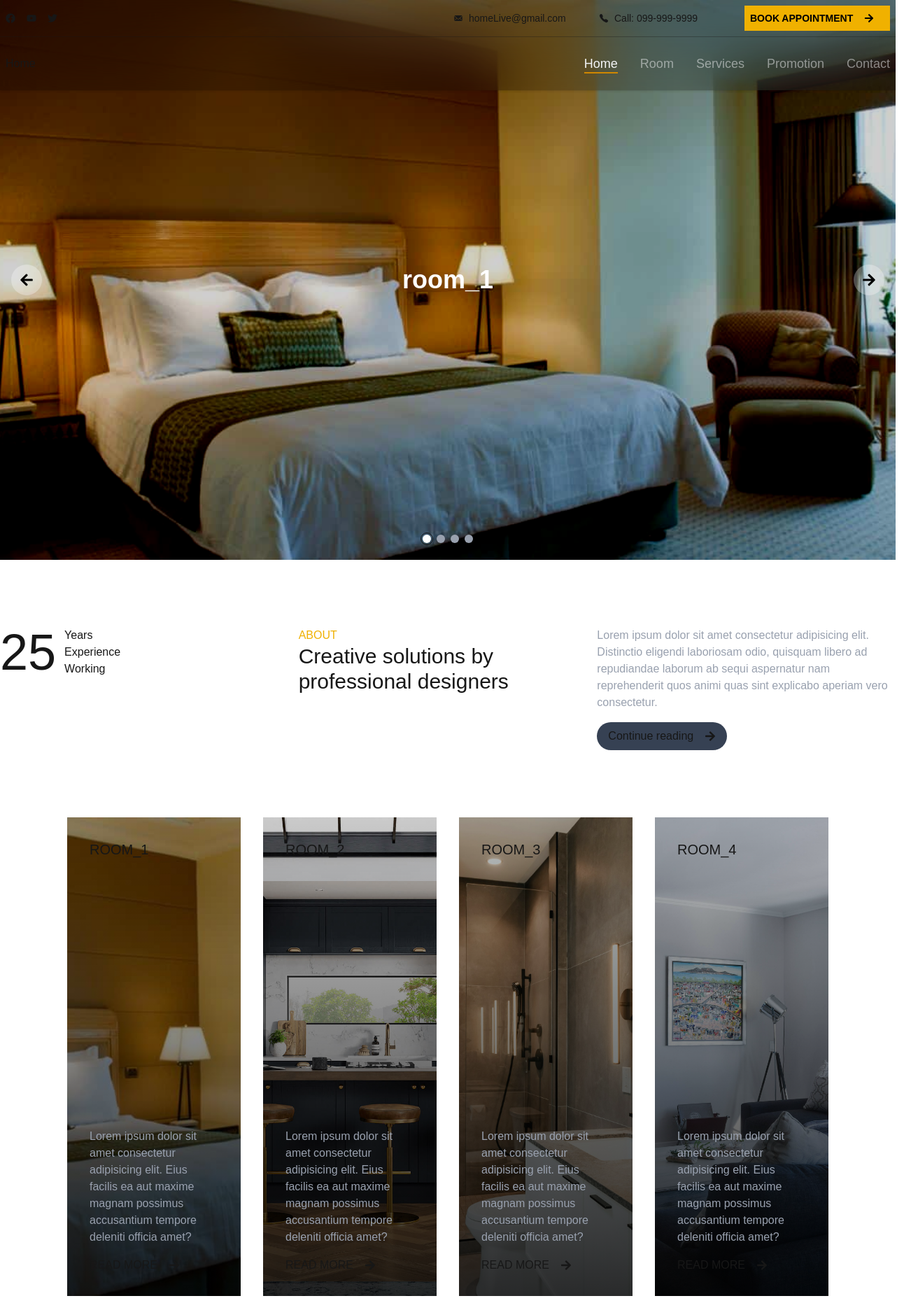
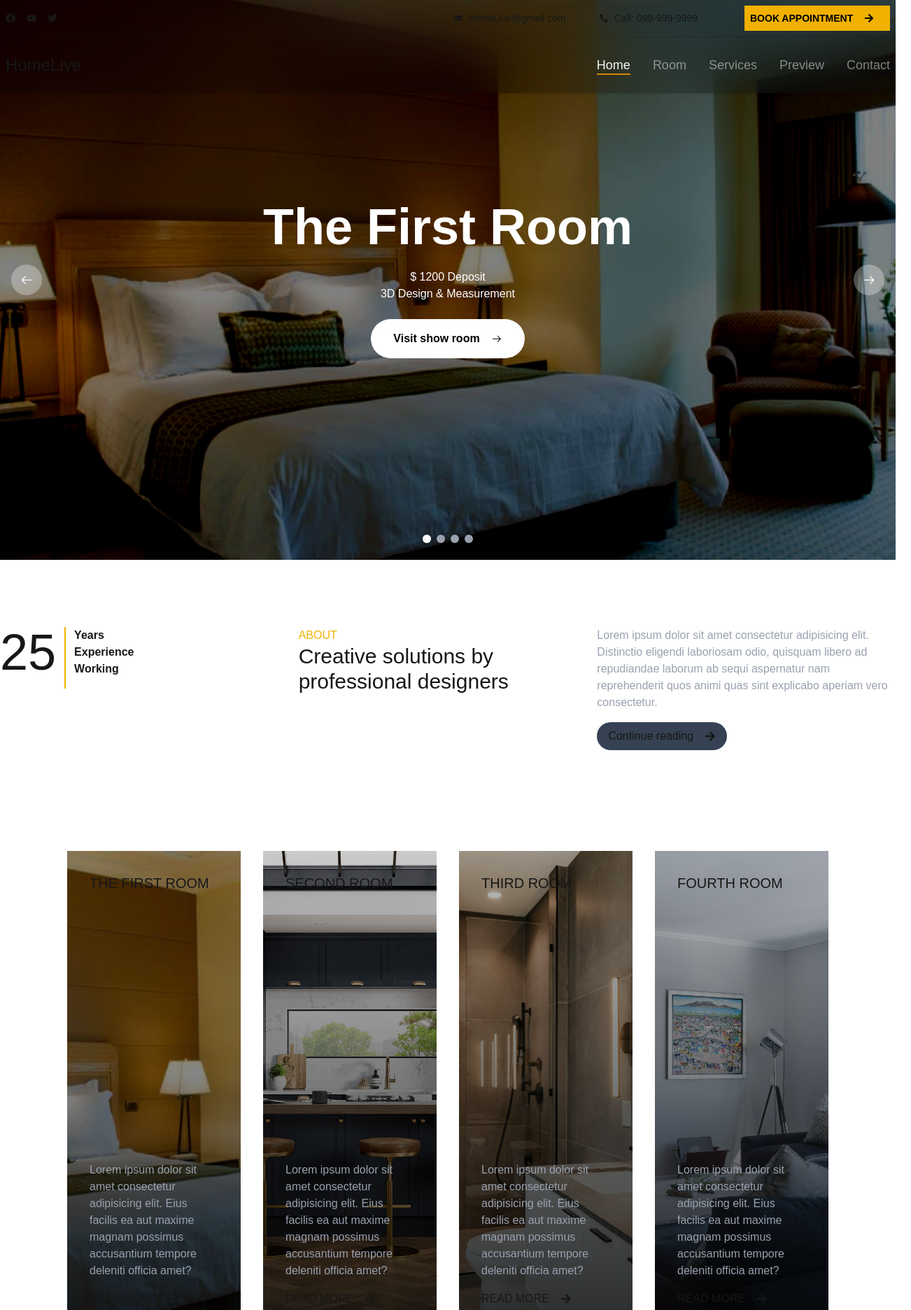
Before and after one commit to grillpork/ecom-rooms, a Next.js app: page / in a window 1280 px wide. Shown: the top 1872 px of the page at 70% size, 1302 px wide, since content can reach past the window. Built offline with nearby package versions, Linux system fonts and the light colour scheme; a web font is replaced by a local one.

Commit message:
update v-2

```diff
--- a/package.json
+++ b/package.json
@@ -9,6 +9,7 @@
     "lint": "next lint"
   },
   "dependencies": {
+    "aos": "^2.3.4",
     "embla-carousel-react": "^8.6.0",
     "next": "15.3.1",
     "react": "^19.0.0",
@@ -18,6 +19,7 @@
   "devDependencies": {
     "@eslint/eslintrc": "^3",
     "@tailwindcss/postcss": "^4",
+    "@types/aos": "^3.0.7",
     "@types/node": "^20",
     "@types/react": "^19",
     "@types/react-dom": "^19",
--- a/src/app/components/Footer.tsx
+++ b/src/app/components/Footer.tsx
@@ -1,57 +1,96 @@
 import Link from "next/link";
 import { BsChat } from "react-icons/bs";
+import { FaFacebook, FaYoutube } from "react-icons/fa";
+import { IoIosMail } from "react-icons/io";
+
 
 export default function Footer() {
     return (
-        <footer className=" h-screen w-full bg-no-repeat bg-center bg-cover grid grid-rows-2" style={{backgroundImage: 'linear-gradient(rgba(0,0,0,0.5), rgba(0,0,0,0.8)), url(/room_1.jpg) '}}>
+        <footer id="contact" className=" h-screen w-full bg-no-repeat bg-center bg-cover grid grid-rows-2" style={{ backgroundImage: 'linear-gradient(rgba(0,0,0,0.5), rgba(0,0,0,0.8)), url(/room_1.jpg) ' }}>
             <section className=" flex justify-center items-center border-b-1">
                 <div className="text-center space-y-6">
                     <h1 className=" uppercase text-yellow-500 font-bold">you dream it, we design it</h1>
                     <h1 className=" text-6xl w-200 mx-auto">We can build you the rooms of your dreams</h1>
-                    <button className=" px-6 py-4 bg-gray-800 rounded-full flex items-center gap-4 mx-auto">Chat now <BsChat/></button>
+                    <button className=" px-8 py-4 bg-gray-800 rounded-full flex items-center gap-4 mx-auto cursor-pointer hover:scale-110 hover:shadow-lg transition-all duration-150">Chat now <BsChat /></button>
                 </div>
             </section>
-            <section className="flex">
-                <div>
-                    <div>LOGO</div>
-                    <p>Lorem ipsum, dolor sit amet consectetur adipisicing elit. Voluptate nesciunt deserunt fugit eaque nihil explicabo enim sint aperiam ratione sit, necessitatibus numquam id? Ipsum sit saepe ipsa dignissimos at odit.</p>
+            <section className="grid grid-cols-7 py-32 gap-12 max-w-7xl mx-auto">
+                <div className="col-span-2 space-y-6">
+                    <div className=" text-4xl font-bold">HOMELIVE</div>
+                    <p className="text-white/50">
+                        Lorem ipsum, dolor sit amet consectetur adipisicing elit. Voluptate nesciunt deserunt fugit eaque nihil explicabo enim sint aperiam ratione sit, necessitatibus numquam id? Ipsum sit saepe ipsa dignissimos at odit.</p>
                     <div>
-                        <ul>
-
+                        <ul className=" flex items-center gap-6 text-white/50">
+                            <FaFacebook size={20}/>
+                            <FaYoutube size={24}/>
+                            <IoIosMail size={24}/>
                         </ul>
                     </div>
                 </div>
-                <ul className="grid grid-cols-3">
-                    <div>
-                        <h1>About</h1>
-                        <ul>
-                            <Link href="/">About us</Link>
-                            <Link href="/">About us</Link>
-                            <Link href="/">About us</Link>
-                            <Link href="/">About us</Link>
-                        </ul>
-                    </div>
-                    <div>
-                        <h1>About</h1>
-                        <ul>
-                            <Link href="/">About us</Link>
-                            <Link href="/">About us</Link>
-                            <Link href="/">About us</Link>
-                            <Link href="/">About us</Link>
-                        </ul>
-                    </div>
-                    <div>
-                        <h1>About</h1>
-                        <ul>
-                            <Link href="/">About us</Link>
-                            <Link href="/">About us</Link>
-                            <Link href="/">About us</Link>
-                            <Link href="/">About us</Link>
-                        </ul>
-                    </div>
+                <ul className="grid grid-cols-3 gap-8 col-span-3">
+                    {contactLinks.map((item, index) => (
+                        <li key={index}>
+                            <h3 className="text-white font-bold mb-4">{item.title}</h3>
+                            <ul className="space-y-2">
+                                {item.des.map((link, idx) => (
+                                    <li key={idx}>
+                                        <Link href={link.path} className="text-gray-300 hover:text-white">
+                                            {link.linkName}
+                                        </Link>
+                                    </li>
+                                ))}
+                            </ul>
+                        </li>
+                    ))}
                 </ul>
-                <div></div>
+
+                <div className=" col-span-2 space-y-6">
+                    <p>SUBSCRIBE TO OUR NEWS LATTER</p>
+                    <p className=" text-white/50">
+                        Lorem ipsum dolor sit amet consectetur adipisicing elit. Deserunt error doloribus voluptatem molestiae sunt. Nostrum.
+                    </p>
+                    <form className=" w-full p-2 bg-gray-700 flex">
+                        <input type="email" placeholder="Enter your email." className=" focus:outline-0 px-2" />
+                        <button className=" text-sm text-yellow-500 text-center w-full">SUBSCRIBE</button>
+                    </form>
+                </div>
+
             </section>
         </footer>
     );
 }
+
+
+const contactLinks = [
+    {
+        title: "About Us",
+        des: [
+            { linkName: "Our Story", path: "/about" },
+            { linkName: "Our Team", path: "/team" },
+            { linkName: "Our Designers", path: "/designers" },
+            { linkName: "Careers", path: "/careers" },
+            { linkName: "Testimonials", path: "/testimonials" },
+            { linkName: "Partners", path: "/partners" },
+            { linkName: "Contact Us", path: "/contact" },
+        ],
+    },
+    {
+        title: "Explore",
+        des: [
+            { linkName: "All Rooms", path: "/rooms" },
+            { linkName: "Interior Design", path: "/design-services" },
+            { linkName: "Blog & Ideas", path: "/blog" },
+        ],
+    },
+    {
+        title: "Quick Links",
+        des: [
+            { linkName: "FAQs", path: "/faq" },
+            { linkName: "How It Works", path: "/how-it-works" },
+            { linkName: "Get a Quote", path: "/quote" },
+            { linkName: "Book a Room", path: "/book-room" },
+            { linkName: "Privacy Policy", path: "/privacy-policy" },
+            { linkName: "Terms of Service", path: "/terms" },
+        ],
+    },
+];
--- a/src/app/components/Header.tsx
+++ b/src/app/components/Header.tsx
@@ -4,7 +4,7 @@ import { data } from '@/app/data';
 import useEmblaCarousel from 'embla-carousel-react';
 import Image from 'next/image';
 import { useCallback, useEffect, useState } from 'react';
-import { FaArrowLeft, FaArrowRight } from 'react-icons/fa';
+import { GoArrowLeft, GoArrowRight } from 'react-icons/go';
 
 export default function Header() {
   const [emblaRef, emblaApi] = useEmblaCarousel({ loop: true });
@@ -26,7 +26,7 @@ export default function Header() {
   }, [emblaApi]);
 
   return (
-    <header id="header" className="w-full">
+    <header id="header" className="  w-full">
       <section className="relative overflow-hidden">
         <div className="overflow-hidden" ref={emblaRef}>
           <div className="flex">
@@ -37,11 +37,15 @@ export default function Header() {
                   alt={item.name}
                   width={1280}
                   height={500}
-                  className="object-cover w-screen h-screen brightness-75 contrast-125"
+                  className="object-cover w-screen h-screen brightness-50 contrast-125"
                 />
-                {/* Text overlay */}
-                <div className="absolute top-1/2 left-1/2 transform -translate-x-1/2 -translate-y-1/2 text-white text-4xl font-bold text-center">
-                  {item.name}
+                <div className="absolute top-1/2 left-1/2 transform -translate-x-1/2 -translate-y-1/2 text-white text-4xl font-bold text-center flex flex-col gap-6 items-center">
+                  <h1 className=' font-bold text-7xl'>{item.name}</h1>
+                  <article>
+                    <h2 className=' text-base font-light'>$ {item.price} Deposit</h2>
+                    <p className=' text-base font-light'>3D Design & Measurement</p>
+                  </article>
+                  <button className=' flex items-center gap-4 px-8 py-4 text-base bg-white text-black w-fit rounded-full cursor-pointer hover:scale-110 transition-all duration-150'>Visit show room <GoArrowRight/></button>
                 </div>
               </div>
             ))}
@@ -52,15 +56,15 @@ export default function Header() {
         <div className="absolute top-1/2 left-0 right-0 flex justify-between px-4 transform -translate-y-1/2">
           <button
             onClick={scrollPrev}
-            className="bg-white/30 bg-opacity-50 hover:bg-opacity-80 p-3 rounded-full text-black transition"
+            className="bg-white/30 bg-opacity-50 hover:scale-120 p-3 rounded-full cursor-pointer text-white transition"
           >
-            <FaArrowLeft size={20} />
+            <GoArrowLeft size={20} />
           </button>
           <button
             onClick={scrollNext}
-            className="bg-white/30 bg-opacity-50 hover:bg-opacity-80 p-3 rounded-full text-black transition"
+            className="bg-white/30 bg-opacity-50 hover:scale-120 p-3 rounded-full cursor-pointer text-white transition"
           >
-            <FaArrowRight size={20} />
+            <GoArrowRight size={20} />
           </button>
         </div>
 
--- a/src/app/components/Main.tsx
+++ b/src/app/components/Main.tsx
@@ -1,18 +1,31 @@
+'use client'
 import { FaArrowRight } from "react-icons/fa";
 import { data } from "../data";
 import { CiPlay1 } from "react-icons/ci";
 import Image from 'next/image';
 import { FaCirclePlay } from "react-icons/fa6";
 import Link from "next/link";
+import AOS from 'aos';
+import 'aos/dist/aos.css';
+import { useEffect } from 'react';
+
 
 export default function Main() {
+
+  useEffect(() => {
+    AOS.init({
+      duration: 500,
+    });
+  }, []);
+
   return (
     <main className="w-full">
       <section className="max-w-7xl mx-auto m-24">
         <div className="grid grid-cols-3">
           <aside className="flex gap-3 relative">
-            <h1 className="text-7xl">25</h1>
-            <div>
+            <h1  data-aos="fade-down" className="text-7xl">25</h1>
+              <div className=" bg-yellow-500 h-1/2 w-0.5"></div>
+            <div data-aos="fade-up" className=" font-semibold">
               <h2>Years</h2>
               <h2>Experience</h2>
               <h2>Working</h2>
@@ -20,28 +33,32 @@ export default function Main() {
           </aside>
 
           <header>
-            <p className="text-yellow-500 uppercase">About</p>
-            <h1 className="text-3xl">Creative solutions by professional designers</h1>
+            <p  data-aos="fade-down" className="text-yellow-500 uppercase">About</p>
+            <h1  data-aos="fade-up" className="text-3xl">Creative solutions by professional designers</h1>
           </header>
 
-          <section className="space-y-4">
-            <p className="text-gray-400">
+          <section data-aos="fade-left" className="space-y-4">
+            <p  className="text-gray-400">
               Lorem ipsum dolor sit amet consectetur adipisicing elit. Distinctio
               eligendi laboriosam odio, quisquam libero ad repudiandae laborum ab
               sequi aspernatur nam reprehenderit quos animi quas sint explicabo
               aperiam vero consectetur.
             </p>
-            <button className="flex gap-4 items-center px-4 py-2 rounded-full bg-gray-700">
+            <button data-aos="fade-left" data-aos-delay="200"  className="flex gap-4 items-center px-4 py-2 rounded-full bg-gray-700 cursor-pointer ">
               Continue reading <FaArrowRight />
             </button>
           </section>
         </div>
       </section>
 
-      <section id="room" className="w-full px-24 mx-auto">
+      <section id="room" className="w-full py-12 px-24 mx-auto">
         <div className="grid grid-cols-4 gap-8 mx-auto w-full">
           {data.map((item, index) => (
-            <article key={index} className="bg-neutral-600">
+            <article
+              key={index}
+               data-aos="fade-up"
+               data-aos-delay={index * 100}
+              className="bg-neutral-600">
               <div
                 className="space-y-96 p-8 bg-center bg-cover"
                 style={{
@@ -55,7 +72,8 @@ export default function Main() {
                     facilis ea aut maxime magnam possimus accusantium tempore
                     deleniti officia amet?
                   </p>
-                  <Link href="/" className=" uppercase flex gap-4 items-center">Read more <FaArrowRight/></Link>
+                  <Link href="/" className=" uppercase flex gap-4 items-center w-fit relative after:absolute after:bottom-0 after:left-0 after:h-[2px] after:w-full after:origin-bottom-right after:scale-x-0 dark:after:bg-yellow-500
+                    after:bg-yellow-800 after:transition-transform after:duration-300 hover:after:origin-bottom-left hover:after:scale-x-100">Read more <FaArrowRight /></Link>
                 </div>
               </div>
             </article>
@@ -64,13 +82,17 @@ export default function Main() {
       </section>
 
       <section id="services" className="max-w-7xl mx-auto py-24">
-        <div>
-            <p className=" text-sm uppercase text-yellow-500 mb-2">why choose us</p>
+        <div data-aos="fade-up">
+            <p  className=" text-sm uppercase text-yellow-500 mb-2">why choose us</p>
             <h1 className=" text-4xl font-semibold">Extremely high standard of </h1>
             <h1 className=" text-4xl font-semibold">customer satisfaction</h1>
             <div className="grid grid-cols-4 gap-8 my-24">
                 {serviceItems.map(( item, index) => (
-                    <div key={index} className=" flex flex-col gap-6 justify-center items-center">
+                    <div
+                      key={index}
+                      data-aos="fade-up"
+                      data-aos-delay={index * 100}
+                      className=" flex flex-col gap-6 justify-center items-center">
                         <div className=" w-32 h-32 bg-gray-700  rounded-full"></div>
                         <h1 className=" uppercase font-semibold">{item.title}</h1>
                         <p className="text-center text-gray-400 px-2 ">{item.details}</p>
@@ -80,18 +102,18 @@ export default function Main() {
         </div>
       </section>
 
-      <section id="promotion" className="p-18">
+      <section  id="preview" className="p-18">
          <div className="grid place-content-center p-12 grid-cols-2 gap-12 bg-no-repeat bg-cover bg-center bg-fixed " style={{backgroundImage: "linear-gradient(rgba(0,0,0,0.6), rgba(0,0,0,0.8)), url(/workingRoom_1.jpg)"}}>
                 <section className="grid place-content-center gap-12">
-                    <p className="text-yellow-500">PROMO VIDEO</p>
-                    <h1 className=" text-6xl font-semibold ">Ensuring safe experience from design to installation</h1>
-                    <p className="w-132">Lorem ipsum dolor sit amet, consectetur adipisicing elit. Harum in magni suscipit dicta fugiat placeat vero officiis, quasi perspiciatis mollitia.</p>
-                    <button className=" flex items-center gap-4 px-8 py-4 cursor-pointer bg-gray-800 w-fit rounded-full">MOORE VIDEO <CiPlay1/></button>
+                    <p data-aos="fade-up" data-aos-delay="100" className="text-yellow-500">PROMO VIDEO</p>
+                    <h1 data-aos="fade-up" data-aos-delay="200" className=" text-6xl font-semibold ">Ensuring safe experience from design to installation</h1>
+                    <p data-aos="fade-up" data-aos-delay="300" className="w-132">Lorem ipsum dolor sit amet, consectetur adipisicing elit. Harum in magni suscipit dicta fugiat placeat vero officiis, quasi perspiciatis mollitia.</p>
+                    <button data-aos="fade-up" data-aos-delay="400" className=" flex items-center gap-4 px-8 py-4 cursor-pointer bg-gray-800 w-fit rounded-full">MOORE VIDEO <CiPlay1/></button>
                 </section>
 
-                <div className=" relative">
-                    <Image src={'/workingRoom_1.jpg'} alt="" width={1000} height={1000} className=" filter"/>
-                    <div className=" absolute top-1/2 left-1/2 transform -translate-1/2 text-7xl opacity-50"><FaCirclePlay/></div>
+                <div  data-aos="fade-up" data-aos-delay="100" className=" relative ">
+                    <Image src={'/workingRoom_1.jpg'} alt="" width={1000} height={1000} className="w-full h-full object-cover"/>
+                    <div className=" cursor-pointer absolute top-1/2 left-1/2 transform -translate-1/2 text-7xl opacity-50 hover:scale-110 hover:shadow-lg transition-all duration-150 "><FaCirclePlay/></div>
                 </div>
          </div>
       </section>
--- a/src/app/components/NavBar.tsx
+++ b/src/app/components/NavBar.tsx
@@ -2,7 +2,7 @@
 import { useRef, useEffect, useState } from "react";
 import Link from "next/link";
 import { FaArrowRight, FaFacebook, FaYoutube } from "react-icons/fa";
-import { FaTwitter as FaXTwitter } from "react-icons/fa6"; // ตรงนี้เปลี่ยนจาก FaXTwitter เป็น FaTwitter
+import { FaTwitter as FaXTwitter } from "react-icons/fa6";
 import { IoIosMail } from "react-icons/io";
 import { IoCall } from "react-icons/io5";
 
@@ -10,8 +10,8 @@ const NavItems = [
   { label: "Home", path: "#header" },
   { label: "Room", path: "#room" },
   { label: "Services", path: "#services" },
-  { label: "Promotion", path: "#promotion" },
-  { label: "Contact", path: "/" },
+  { label: "Preview", path: "#preview" },
+  { label: "Contact", path: "#contact" },
 ];
 
 export default function NavBar() {
@@ -35,12 +35,12 @@ export default function NavBar() {
       });
 
       // Auto Hide Navbar
-      if (currentScroll > lastScrollY.current && currentScroll > 100) {
-        setShow(false); // เลื่อนลง — ซ่อน
-      } else {
-        setShow(true); // เลื่อนขึ้น — โชว์
-      }
-      lastScrollY.current = currentScroll;
+      // if (currentScroll > lastScrollY.current && currentScroll > 100) {
+      //   setShow(false);
+      // } else {
+      //   setShow(true);
+      // }
+      // lastScrollY.current = currentScroll;
     };
 
     window.addEventListener("scroll", handleScroll);
@@ -63,7 +63,6 @@ export default function NavBar() {
         show ? "translate-y-0" : "-translate-y-full"
       }`}
     >
-      {/* First section with icons and contacts */}
       <section className="p-2 max-w-7xl mx-auto">
         <ul className="grid grid-cols-2 gap-4 justify-between items-center text-sm">
           <section className="flex gap-4">
@@ -86,15 +85,14 @@ export default function NavBar() {
       </section>
       <hr className=" opacity-35"/>
 
-      {/* Navbar with Links */}
       <section className="flex justify-between items-center px-2 py-6 max-w-7xl mx-auto">
         <ul>
-          <Link href="/">Home</Link>
+          <Link href="/" className=" [font-family:var(--font-ovo)] text-2xl">HomeLive</Link>
         </ul>
         <div ref={navRef} className="relative flex justify-center gap-8 ">
           {NavItems.map(({ label, path }, index) => (
             <Link
-              key={`${path}-${index}`} // ใช้ key ที่มีความเฉพาะมากขึ้น
+              key={`${path}-${index}`}
               href={path}
               scroll={true}
               data-path={path.replace("#", "")}
--- a/src/app/data.js
+++ b/src/app/data.js
@@ -1,22 +1,26 @@
 export const data = [
     {
-        name: "room_1",
-        detail: "",
+        name: "The First Room",
+        detail: "Minimalist-style bedroom with a queen-size bed and plenty of natural light.",
+        price: 1200,
         ImgUrl: '/room_1.jpg'
     },
     {
-        name: "room_2",
-        detail: "",
+        name: "Second Room",
+        detail: "Modern kitchen fully equipped with appliances and spacious cooking area.",
+        price: 800,
         ImgUrl: '/kitchen_1.jpg'
     },
     {
-        name: "room_3",
-        detail: "",
+        name: "Third Room",
+        detail: "Elegant bathroom with both a bathtub and a separate shower area.",
+        price: 600,
         ImgUrl: '/bathroom_1.jpg'
     },
     {
-        name: "room_4",
-        detail: "",
+        name: "Fourth Room",
+        detail: "Spacious living room with a large sofa and flat-screen TV, perfect for relaxing.",
+        price: 1500,
         ImgUrl: '/livingroom_1.jpg'
     },
-]
+];
--- a/src/app/layout.tsx
+++ b/src/app/layout.tsx
@@ -1,9 +1,10 @@
 import type { Metadata } from "next";
-import { Geist, Geist_Mono } from "next/font/google";
+import { Geist, Geist_Mono, Inter, Ovo, Prompt } from "next/font/google";
 import "./globals.css";
 import NavBar from "./components/NavBar";
 import Footer from "./components/Footer";
 
+// Font variables
 const geistSans = Geist({
   variable: "--font-geist-sans",
   subsets: ["latin"],
@@ -12,6 +13,23 @@ const geistSans = Geist({
 const geistMono = Geist_Mono({
   variable: "--font-geist-mono",
   subsets: ["latin"],
+});
+
+const inter = Inter({
+  variable: "--font-inter",
+  subsets: ["latin"],
+});
+
+const ovo = Ovo({
+  variable: "--font-ovo",
+  subsets: ["latin"],
+  weight: "400",
+});
+
+const prompt = Prompt({
+  variable: "--font-prompt",
+  subsets: ["thai", "latin"],
+  weight: ["400", "500", "700"], // เพิ่ม weight ที่คุณจะใช้
 });
 
 export const metadata: Metadata = {
@@ -25,14 +43,24 @@ export default function RootLayout({
   children: React.ReactNode;
 }>) {
   return (
-      <html lang="en" className=" scroll-smooth scroll-p-24 ">
-        <body
-          className={`${geistSans.variable} ${geistMono.variable} antialiased`}
-        >
-          <NavBar/>
-          {children}
-          <Footer/>
-        </body>
-      </html>
+    <html
+      lang="en"
+      className="scroll-smooth scroll-p-24"
+    >
+      <body
+        className={`
+          ${geistSans.variable}
+          ${geistMono.variable}
+          ${inter.variable}
+          ${ovo.variable}
+          ${prompt.variable}
+          antialiased
+        `}
+      >
+        <NavBar />
+        {children}
+        <Footer />
+      </body>
+    </html>
   );
 }
```
Also changed, not shown: 1 other file (tests, documents, lock files or other folders).
